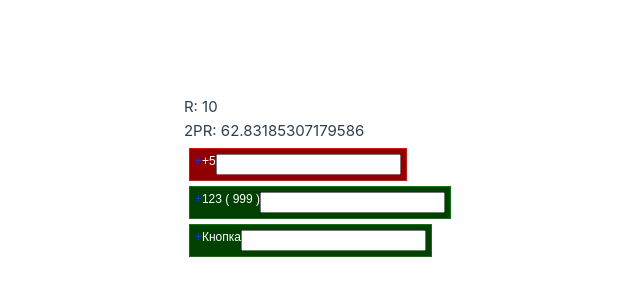
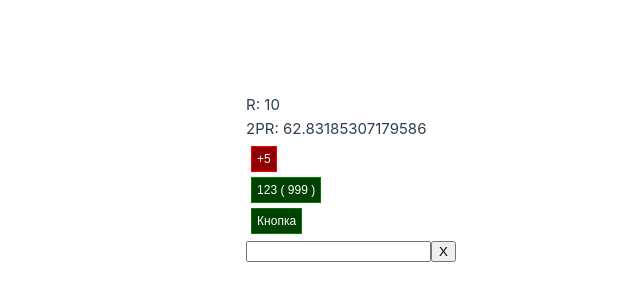
Before and after one commit to reznikovkg/vue-3-docker-compose, a Vue app in the folder vue/: page / in a window 1280 px wide. Shown: the part 222-522 px from the top of the page, without its empty margins (184-824 px from the left). Built offline with nearby package versions, Linux system fonts and the light colour scheme.

Commit message:
add input field and clear text button

```diff
--- a/vue/src/components/pages/IndexPage.vue
+++ b/vue/src/components/pages/IndexPage.vue
@@ -17,6 +17,10 @@
     </CustomButton>
 
     <CustomButton  @click="() => addCount(10)"></CustomButton>
+
+    <input v-model="text" type="text">
+
+    <button  @click="() => clearText()">X</button>
   </div>
 </template>
 
@@ -30,6 +34,7 @@ export default {
   },
   data (){
     return {
+      text: '',
       count: 10
     }
   },
@@ -44,6 +49,9 @@ export default {
     },
     check (v) {
       alert(123)
+    },
+    clearText () {
+      this.text = ''
     }
   }
 }
--- a/vue/src/components/ui/CustomButton.vue
+++ b/vue/src/components/ui/CustomButton.vue
@@ -1,14 +1,14 @@
 <template>
     <button class="c-button" :class="'c-button--' + type">
-        <div class="c-button__icon">
+        <!-- <div class="c-button__icon">
             + {{ text }}
-        </div>
+        </div> -->
         <slot>Кнопка</slot>
         <template v-if="$slots.count">
             (<slot name="count">0</slot>)
         </template>
 
-        <input v-model="text" type="text" @click.stop @input="() => check()">
+        <!-- <input v-model="text" type="text" @click.stop @input="() => check()">  -->
     </button>
 </template>
 
```
